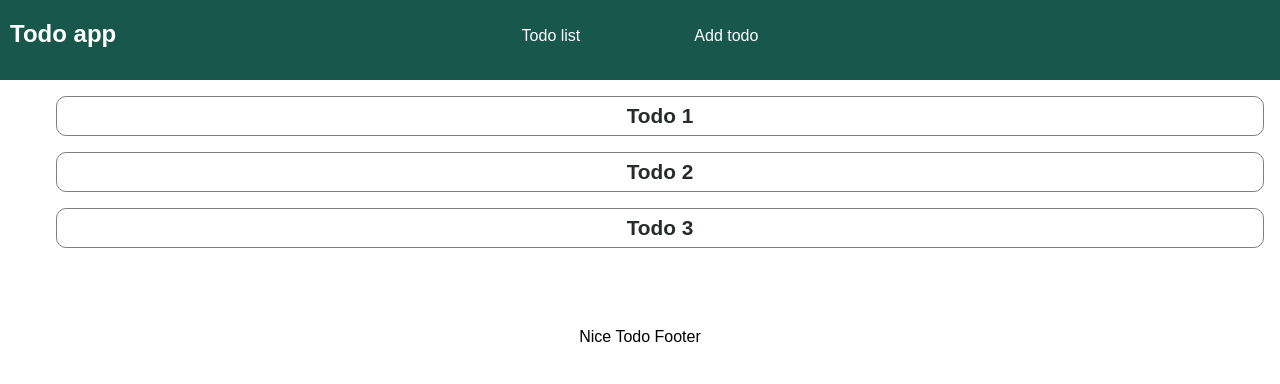
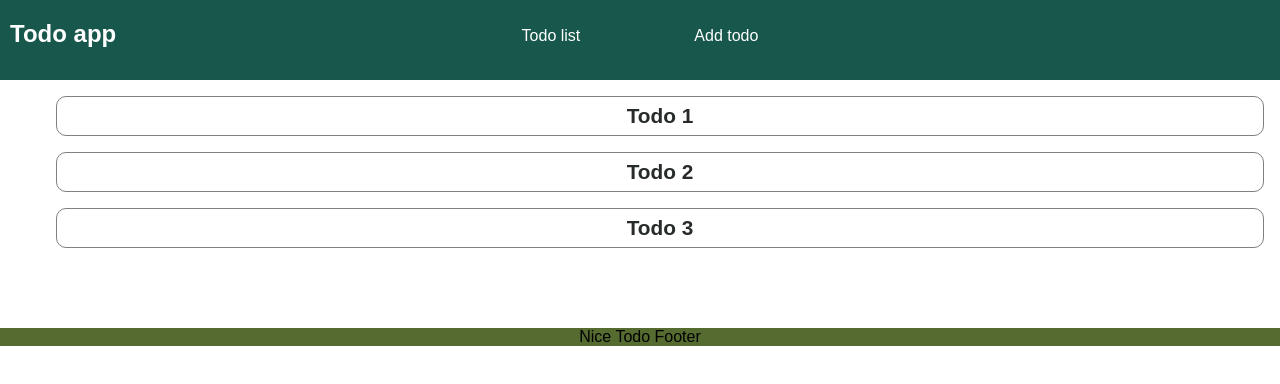
Before and after one commit to omiras/vue3-router-exercise, a Vue app: page /todos in a window 1280 px wide. Shown: the top 384 px of the page. Built offline with nearby package versions, Linux system fonts and the light colour scheme.

Commit message:
Update TheFooter.vue

```diff
--- a/src/components/UI/TheFooter.vue
+++ b/src/components/UI/TheFooter.vue
@@ -4,5 +4,6 @@
 p {
   text-align: center;
   margin-top: 5rem;
+  background-color: darkolivegreen;
 }
 </style>
```
